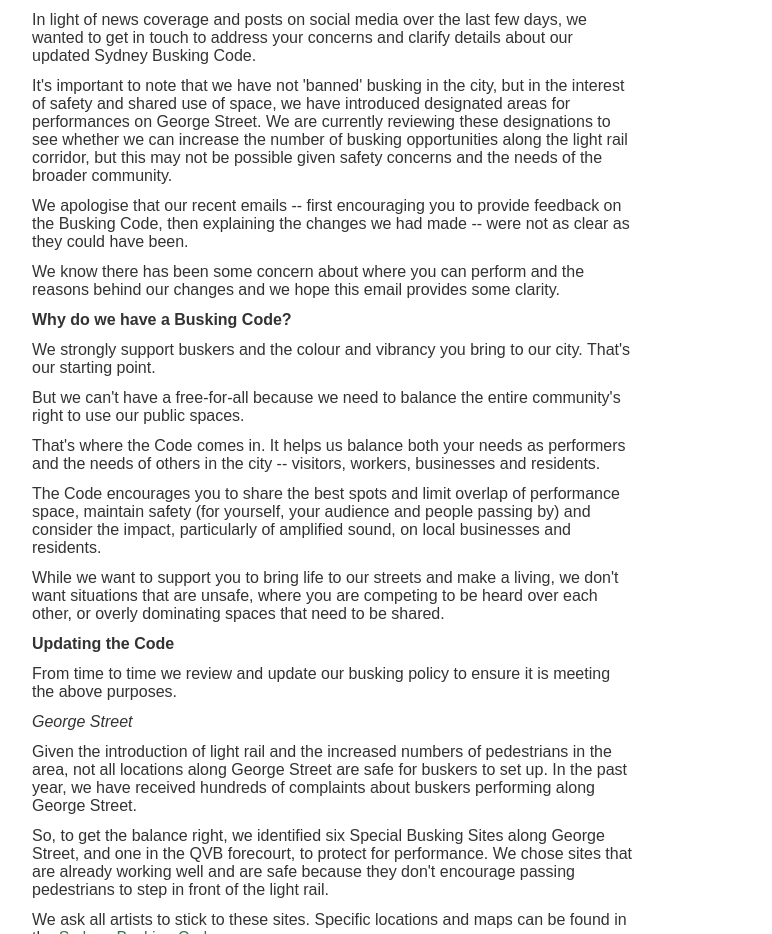
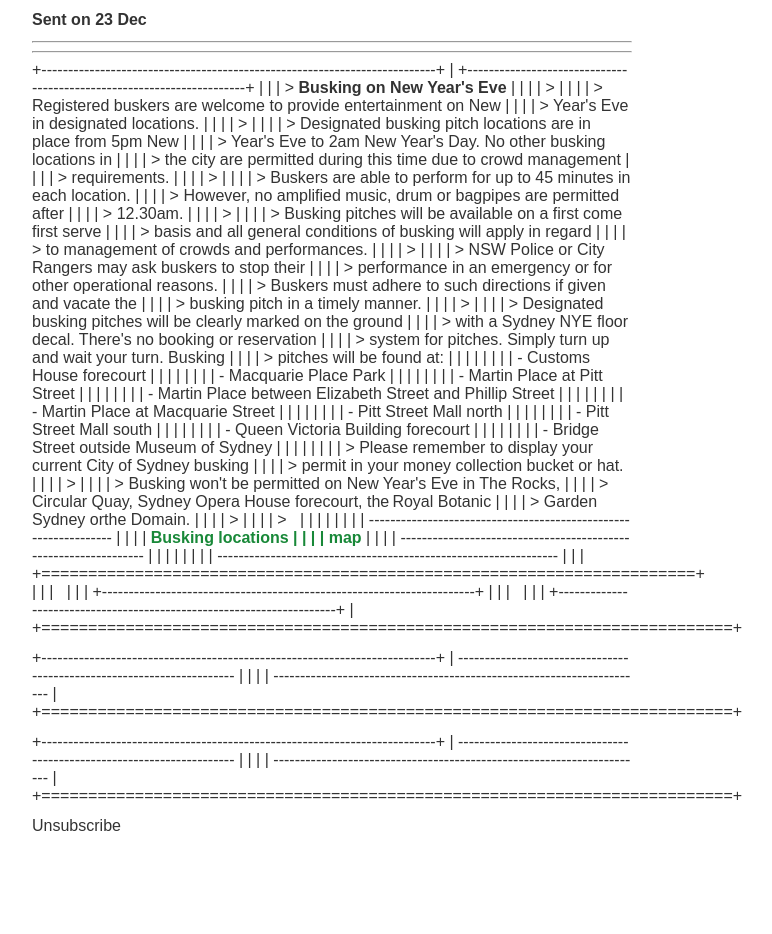
Before and after one commit to Wlee46/cm-html, a plain HTML site: page index.html in a window 1280 px wide. Shown: the part 204-1138 px from the top of the page, without its empty margins (308-1080 px from the left). After the commit the page ends 1071 px from the top, so only its background shows below. Drawn offline with Linux system fonts and the light colour scheme.

Commit message:
Update email HTML 2026-01-13 11:07:40

```diff
--- a/index.html
+++ b/index.html
@@ -21,124 +21,89 @@
     </table>
   </div>
     <multiline label="Main Content">
-            <p style="margin:0 0 12px 0">Dear Sydney Buskers</p>
-<p style="margin:0 0 12px 0"></p>
-<p style="margin:0 0 12px 0">In light of news coverage and posts on social media over the last few
-days, we wanted to get in touch to address your concerns and clarify
-details about our updated Sydney Busking Code.</p>
-<p style="margin:0 0 12px 0"></p>
-<p style="margin:0 0 12px 0">It's important to note that we have not 'banned' busking in the city,
-but in the interest of safety and shared use of space, we have
-introduced designated areas for performances on George Street. We are
-currently reviewing these designations to see whether we can increase
-the number of busking opportunities along the light rail corridor, but
-this may not be possible given safety concerns and the needs of the
-broader community.</p>
-<p style="margin:0 0 12px 0"></p>
-<p style="margin:0 0 12px 0">We apologise that our recent emails -- first encouraging you to provide
-feedback on the Busking Code, then explaining the changes we had made --
-were not as clear as they could have been.</p>
-<p style="margin:0 0 12px 0"></p>
-<p style="margin:0 0 12px 0">We know there has been some concern about where you can perform and the
-reasons behind our changes and we hope this email provides some clarity.</p>
-<p style="margin:0 0 12px 0"></p>
-<p style="margin:0 0 12px 0"><strong>Why do we have a Busking Code?</strong></p>
-<p style="margin:0 0 12px 0"></p>
-<p style="margin:0 0 12px 0">We strongly support buskers and the colour and vibrancy you bring to our
-city. That's our starting point.</p>
-<p style="margin:0 0 12px 0"></p>
-<p style="margin:0 0 12px 0">But we can't have a free-for-all because we need to balance the entire
-community's right to use our public spaces.</p>
-<p style="margin:0 0 12px 0"></p>
-<p style="margin:0 0 12px 0">That's where the Code comes in. It helps us balance both your needs as
-performers and the needs of others in the city -- visitors, workers,
-businesses and residents.</p>
-<p style="margin:0 0 12px 0"></p>
-<p style="margin:0 0 12px 0">The Code encourages you to share the best spots and limit overlap of
-performance space, maintain safety (for yourself, your audience and
-people passing by) and consider the impact, particularly of amplified
-sound, on local businesses and residents.</p>
-<p style="margin:0 0 12px 0"></p>
-<p style="margin:0 0 12px 0">While we want to support you to bring life to our streets and make a
-living, we don't want situations that are unsafe, where you are
-competing to be heard over each other, or overly dominating spaces that
-need to be shared.</p>
-<p style="margin:0 0 12px 0"></p>
-<p style="margin:0 0 12px 0"><strong>Updating the Code</strong></p>
-<p style="margin:0 0 12px 0"></p>
-<p style="margin:0 0 12px 0">From time to time we review and update our busking policy to ensure it
-is meeting the above purposes.</p>
-<p style="margin:0 0 12px 0"></p>
-<p style="margin:0 0 12px 0"><em>George Street</em></p>
-<p style="margin:0 0 12px 0"></p>
-<p style="margin:0 0 12px 0">Given the introduction of light rail and the increased numbers of
-pedestrians in the area, not all locations along George Street are safe
-for buskers to set up. In the past year, we have received hundreds of
-complaints about buskers performing along George Street.</p>
-<p style="margin:0 0 12px 0"></p>
-<p style="margin:0 0 12px 0">So, to get the balance right, we identified six Special Busking Sites
-along George Street, and one in the QVB forecourt, to protect for
-performance. We chose sites that are already working well and are safe
-because they don't encourage passing pedestrians to step in front of
-the light rail.</p>
-<p style="margin:0 0 12px 0"></p>
-<p style="margin:0 0 12px 0">We ask all artists to stick to these sites. Specific locations and maps
-can be found in the <a href="https://www.cityofsydney.nsw.gov.au/guides/sydney-busking-code" style="color:#188838; text-decoration:none">Sydney Busking
-Code</a>.</p>
-<p style="margin:0 0 12px 0"></p>
-<p style="margin:0 0 12px 0"><em>Pitt Street Mall</em></p>
-<p style="margin:0 0 12px 0"></p>
-<p style="margin:0 0 12px 0">In Pitt Street Mall we have had three designated areas for many years.
-The same buskers have been able to use the same sites for a very long
-time, so we are trying a new configuration that will allow a range of
-buskers access, and a change of experience for the businesses directly
-adjacent.</p>
-<p style="margin:0 0 12px 0"></p>
-<p style="margin:0 0 12px 0">Musicians will have access to the central pitch (outside the Mid City
-Centre). Extended duration performers, such as pavement and performance
-artists, will have access to the areas just north and south (underneath
-the skybridge, and outside the Strand Arcade).</p>
-<p style="margin:0 0 12px 0"></p>
-<p style="margin:0 0 12px 0">There is another dedicated pitch for musicians slightly further north on
-Martin Place at Pitt Street.</p>
-<p style="margin:0 0 12px 0"></p>
-<p style="margin:0 0 12px 0"><strong>Consultation</strong></p>
-<p style="margin:0 0 12px 0"></p>
-<p style="margin:0 0 12px 0">These updates were placed on public exhibition between 24 June and 5
-August. Public exhibition is a legal term for the requirement of
-Councils to publish proposed changes online and ask the community for
-feedback.</p>
-<p style="margin:0 0 12px 0"></p>
-<p style="margin:0 0 12px 0">All registered buskers who have provided the City of Sydney with an
-email address were notified of this process and encouraged to leave
-feedback on the proposed changes.</p>
-<p style="margin:0 0 12px 0"></p>
-<p style="margin:0 0 12px 0">We received just four submissions from buskers, none of which raised
-concerns about the proposed changes to George Street.</p>
-<p style="margin:0 0 12px 0"></p>
-<p style="margin:0 0 12px 0">But we understand not everyone understood this process and we have heard
-a greater range of views over the past few days. We want you to know we
-have heard you and respect your opinion.</p>
-<p style="margin:0 0 12px 0"></p>
-<p style="margin:0 0 12px 0"><strong>What next?</strong></p>
-<p style="margin:0 0 12px 0"></p>
-<p style="margin:0 0 12px 0">The Lord Mayor has asked City of Sydney staff to review the George
-Street designations with a view to increasing the number of busking
-opportunities.</p>
-<p style="margin:0 0 12px 0"></p>
-<p style="margin:0 0 12px 0">This may or may not be possible. We continue to share the safety
-concerns raised by the light rail operator, and still have to consider
-the needs of the broader community and everyone's right to accessing
-our public walkways.</p>
-<p style="margin:0 0 12px 0"></p>
-<p style="margin:0 0 12px 0">Buskers are ambassadors for the cultural life of Sydney and values we
-celebrate: diversity, respect and inclusion.</p>
-<p style="margin:0 0 12px 0"></p>
-<p style="margin:0 0 12px 0">Your views are important to us and we want to work with you to ensure we
-get a configuration that balances public safety and harmonious shared
-used of the spaces.</p>
-<p style="margin:0 0 12px 0"></p>
-<p style="margin:0 0 12px 0">Sydney Your Say team</p>
+        <p style="margin:0 0 12px 0">NYE 2023 EDMs</p>
+<p style="margin:0 0 12px 0"><strong>Sent on</strong> <strong>23</strong> <strong>Dec</strong></p>
+<hr>
+<hr>
+<p style="margin:0 0 12px 0">+--------------------------------------------------------------------------+
+| +----------------------------------------------------------------------+ |
+| | &gt; <strong>Busking on New Year's Eve</strong>                                      | |
+| | &gt;                                                                    | |
+| | &gt; Registered buskers are welcome to provide entertainment on New     | |
+| | &gt; Year's Eve in designated locations.                                | |
+| | &gt;                                                                    | |
+| | &gt; Designated busking pitch locations are in place from 5pm New       | |
+| | &gt; Year's Eve to 2am New Year's Day. No other busking locations in    | |
+| | &gt; the city are permitted during this time due to crowd management    | |
+| | &gt; requirements.                                                      | |
+| | &gt;                                                                    | |
+| | &gt; Buskers are able to perform for up to 45 minutes in each location. | |
+| | &gt; However, no amplified music, drum or bagpipes are permitted after  | |
+| | &gt; 12.30am.                                                           | |
+| | &gt;                                                                    | |
+| | &gt; Busking pitches will be available on a first come first serve      | |
+| | &gt; basis and all general conditions of busking will apply in regard   | |
+| | &gt; to management of crowds and performances.                          | |
+| | &gt;                                                                    | |
+| | &gt; NSW Police or City Rangers may ask buskers to stop their           | |
+| | &gt; performance in an emergency or for other operational reasons.      | |
+| | &gt; Buskers must adhere to such directions if given and vacate the     | |
+| | &gt; busking pitch in a timely manner.                                  | |
+| | &gt;                                                                    | |
+| | &gt; Designated busking pitches will be clearly marked on the ground    | |
+| | &gt; with a Sydney NYE floor decal. There's no booking or reservation   | |
+| | &gt; system for pitches. Simply turn up and wait your turn. Busking     | |
+| | &gt; pitches will be found at:                                          | |
+| |                                                                      | |
+| | - Customs House forecourt                                            | |
+| |                                                                      | |
+| | - Macquarie Place Park                                               | |
+| |                                                                      | |
+| | - Martin Place at Pitt Street                                        | |
+| |                                                                      | |
+| | - Martin Place between Elizabeth Street and Phillip Street           | |
+| |                                                                      | |
+| | - Martin Place at Macquarie Street                                   | |
+| |                                                                      | |
+| | - Pitt Street Mall north                                             | |
+| |                                                                      | |
+| | - Pitt Street Mall south                                             | |
+| |                                                                      | |
+| | - Queen Victoria Building forecourt                                  | |
+| |                                                                      | |
+| | - Bridge Street outside Museum of Sydney                             | |
+| |                                                                      | |
+| | &gt; Please remember to display your current City of Sydney busking     | |
+| | &gt; permit in your money collection bucket or hat.                     | |
+| | &gt;                                                                    | |
+| | &gt; Busking won't be permitted on New Year's Eve in The Rocks,         | |
+| | &gt; Circular Quay, Sydney Opera House forecourt, the Royal Botanic     | |
+| | &gt; Garden Sydney orthe Domain.                                        | |
+| | &gt;                                                                    | |
+| | &gt;                                                                    | |
+| |                                                                      | |
+| |   ----------------------------------------------------------------   | |
+| |   <a href="https://cityofsydney.createsend1.com/t/j-i-vujwyd-l-k/" style="color:#188838; text-decoration:none"><strong>Busking locations                                               | |
+| |   map</strong></a>     | |
+| |   ----------------------------------------------------------------   | |
+| |                                                                      | |
+| |   ----------------------------------------------------------------   | |
+| +======================================================================+ |
+| |                                                                      | |
+| +----------------------------------------------------------------------+ |
+| |                                                                      | |
+| +----------------------------------------------------------------------+ |
++==========================================================================+</p>
+<p style="margin:0 0 12px 0">+--------------------------------------------------------------------------+
+|   ---------------------------------------------------------------------- |
+|                                                                          |
+|   ---------------------------------------------------------------------- |
++==========================================================================+</p>
+<p style="margin:0 0 12px 0">+--------------------------------------------------------------------------+
+|   ---------------------------------------------------------------------- |
+|                                                                          |
+|   ---------------------------------------------------------------------- |
++==========================================================================+</p>
 
     </multiline>
     <p style="margin:0 0 12px 0"><unsubscribe>Unsubscribe</unsubscribe></p>
```
Lines whose indentation alone changed are shown as unchanged.
